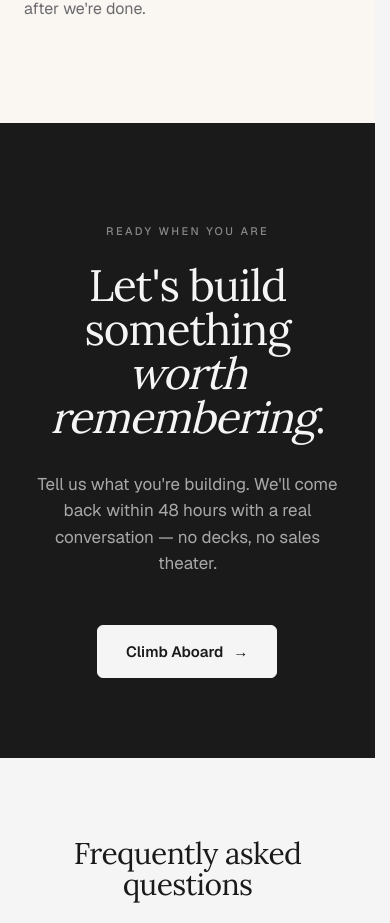
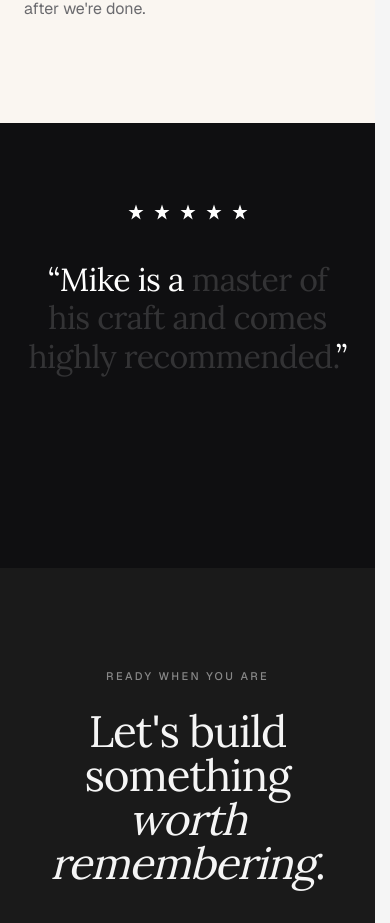
Before and after one commit to mikexcalo/calo-co-site, a Next.js app: page / in a window 390 px wide. Shown: the part 6639-7562 px from the top of the page. Built offline with nearby package versions, Linux system fonts and the light colour scheme.

Commit message:
add Testimonial module with scroll-reveal animation after Memo
Co-Authored-By: Claude Opus 4.6 (1M context) <noreply@anthropic.com>

```diff
--- a/app/layout.tsx
+++ b/app/layout.tsx
@@ -41,6 +41,7 @@ export default function RootLayout({
       <head>
         <meta name="color-scheme" content="light" />
         <meta name="supported-color-schemes" content="light" />
+        <link href="https://fonts.googleapis.com/css2?family=Allura&display=swap" rel="stylesheet" />
         <script
           type="application/ld+json"
           dangerouslySetInnerHTML={{ __html: JSON.stringify({
--- a/app/page.tsx
+++ b/app/page.tsx
@@ -7,6 +7,7 @@ import WhoWeServe from "@/components/WhoWeServe";
 import Journey from "@/components/Journey";
 import Spotlight from "@/components/Spotlight";
 import FounderMemo from "@/components/FounderMemo";
+import Testimonial from "@/components/Testimonial";
 import ContactCTA from "@/components/ContactCTA";
 import Footer from "@/components/Footer";
 import ContactModal from "@/components/ContactModal";
@@ -23,6 +24,7 @@ export default function Home() {
       <Journey />
       <Spotlight />
       <FounderMemo />
+      <Testimonial />
       <ContactCTA />
       <Footer />
       <ContactModal />
--- /dev/null
+++ b/components/Testimonial.module.css
@@ -0,0 +1,63 @@
+.section {
+  background: #0F0F11;
+  color: white;
+  padding: 112px 24px;
+}
+
+.inner {
+  max-width: 1100px;
+  margin: 0 auto;
+  text-align: center;
+}
+
+.stars {
+  display: flex;
+  justify-content: center;
+  gap: 8px;
+  margin-bottom: 56px;
+}
+
+.quote {
+  font-weight: 400;
+  font-size: clamp(32px, 4.8vw, 58px);
+  line-height: 1.2;
+  letter-spacing: -0.02em;
+  margin: 0 0 56px;
+}
+
+.word {
+  transition: opacity 500ms ease-out;
+}
+
+.signature {
+  transition: opacity 700ms;
+}
+
+.signatureName {
+  font-size: 48px;
+  line-height: 1;
+  color: white;
+  margin-bottom: 16px;
+}
+
+.signatureRole {
+  font-size: 11px;
+  letter-spacing: 0.18em;
+  text-transform: uppercase;
+  color: rgba(255, 255, 255, 0.5);
+}
+
+@media (max-width: 768px) {
+  .section {
+    padding: 80px 24px;
+  }
+  .stars {
+    margin-bottom: 40px;
+  }
+  .quote {
+    margin-bottom: 40px;
+  }
+  .signatureName {
+    font-size: 40px;
+  }
+}
--- /dev/null
+++ b/components/Testimonial.tsx
@@ -0,0 +1,75 @@
+'use client';
+
+import { useEffect, useRef, useState } from 'react';
+import styles from './Testimonial.module.css';
+
+const serif = 'var(--font-lora), Georgia, serif';
+const mono = 'var(--font-ibm-plex-mono), monospace';
+
+export default function Testimonial() {
+  const ref = useRef<HTMLDivElement>(null);
+  const [progress, setProgress] = useState(0);
+
+  useEffect(() => {
+    const handleScroll = () => {
+      if (!ref.current) return;
+      const rect = ref.current.getBoundingClientRect();
+      const vh = window.innerHeight;
+      const start = vh * 0.85;
+      const end = vh * 0.25 - rect.height;
+      const p = (start - rect.top) / (start - end);
+      setProgress(Math.max(0, Math.min(1, p)));
+    };
+    handleScroll();
+    window.addEventListener('scroll', handleScroll, { passive: true });
+    return () => window.removeEventListener('scroll', handleScroll);
+  }, []);
+
+  const text = "Mike is a master of his craft and comes highly recommended.";
+  const words = text.split(' ');
+  const quoteEnd = 0.85;
+  const wordsRevealed = Math.ceil(Math.min(progress / quoteEnd, 1) * words.length);
+  const signatureOpacity = Math.max(0, Math.min(1, (progress - 0.9) * 10));
+
+  return (
+    <section className={`${styles.section} section-dark`}>
+      <div ref={ref} className={styles.inner}>
+
+        {/* Stars */}
+        <div className={styles.stars}>
+          {[0,1,2,3,4].map(i => (
+            <svg key={i} width="18" height="18" viewBox="0 0 24 24" fill="currentColor">
+              <path d="M12 2l2.4 7.4H22l-6.2 4.5L18.2 22 12 17.3 5.8 22l2.4-8.1L2 9.4h7.6z"/>
+            </svg>
+          ))}
+        </div>
+
+        {/* Quote */}
+        <blockquote className={styles.quote} style={{ fontFamily: serif }}>
+          <span>&ldquo;</span>
+          {words.map((word, i) => (
+            <span
+              key={i}
+              className={styles.word}
+              style={{ opacity: i < wordsRevealed ? 1 : 0.15 }}
+            >
+              {word}{i < words.length - 1 ? ' ' : ''}
+            </span>
+          ))}
+          <span>&rdquo;</span>
+        </blockquote>
+
+        {/* Signature */}
+        <div className={styles.signature} style={{ opacity: signatureOpacity }}>
+          <div className={styles.signatureName} style={{ fontFamily: 'Allura, cursive' }}>
+            JoAnn Dorio
+          </div>
+          <p className={styles.signatureRole} style={{ fontFamily: mono }}>
+            Founder, Hero&apos;s Journey Coaching
+          </p>
+        </div>
+
+      </div>
+    </section>
+  );
+}
```
